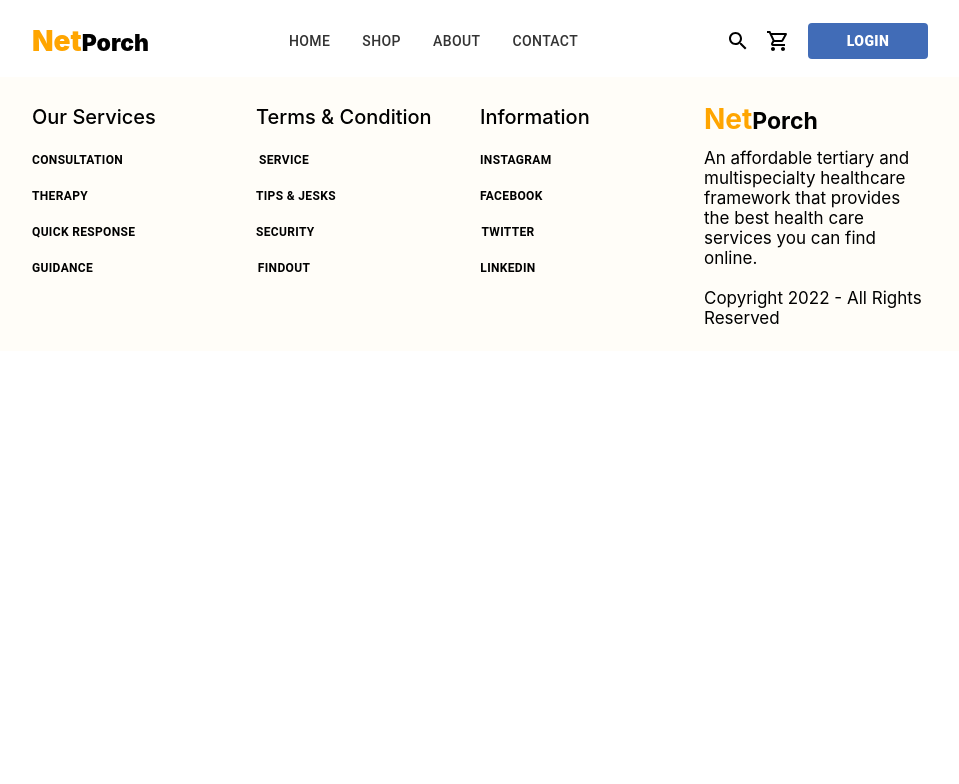
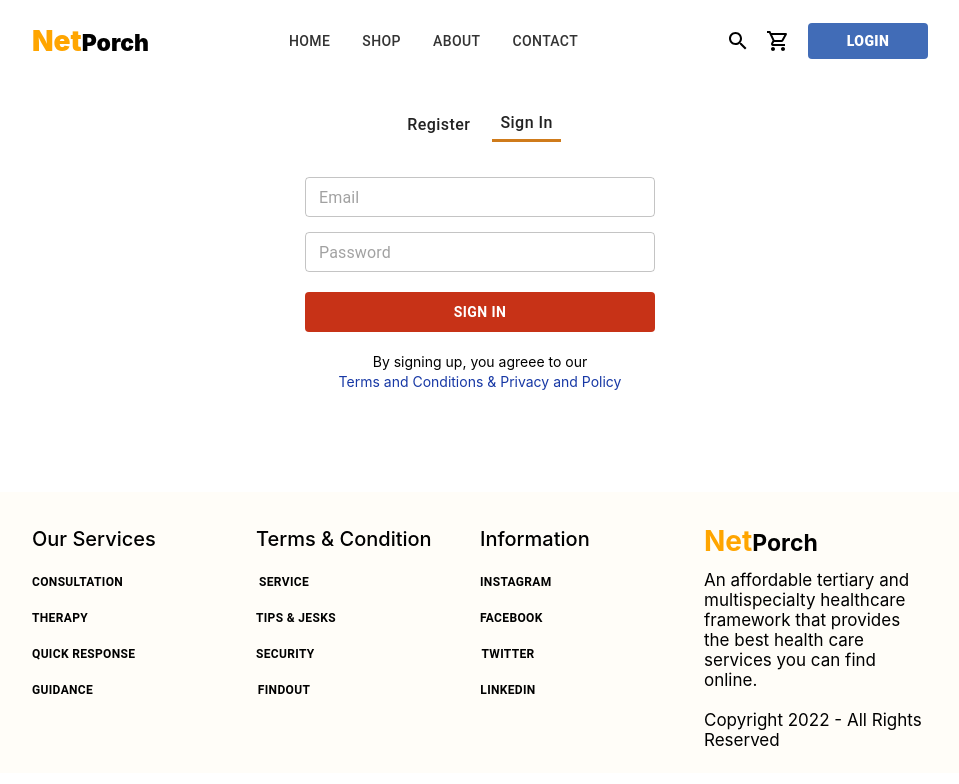
Before and after one commit to boskitech/neekseats, a React (Create React App) app: page /login in a window 1280 px wide. Shown: the top 784 px of the page, without its empty margins (160-1119 px from the left). Built offline with nearby package versions, Linux system fonts and the light colour scheme.

Commit message:
Auth page

```diff
--- a/src/App.js
+++ b/src/App.js
@@ -11,7 +11,7 @@ import AOS from "aos";
 import "aos/dist/aos.css";
 import ViewItem from "./pages/shop/ViewItem";
 import Cart from "./pages/cart/Cart";
-import Login from "./pages/auth/Login";
+import Login from "./pages/auth/auth";
 
 function App() {
   useEffect(() => {
--- a/src/pages/auth/Login.js
+++ /dev/null
@@ -1,5 +0,0 @@
-const Login = () => {
-  return <div>Login</div>;
-};
-
-export default Login;
--- /dev/null
+++ b/src/pages/auth/auth.js
@@ -0,0 +1,237 @@
+import { Button, Grid, Slide, TextField } from "@mui/material";
+import { styled } from "@mui/system";
+import { useState } from "react";
+
+const Login = () => {
+  const [actionType, setActionType] = useState("Login");
+
+  const StyledGridLoginSideDiv = styled(Grid)(({ theme }) => ({
+    width: "80%",
+    height: "auto",
+    margin: "100px auto",
+    display: "flex",
+    justifyContent: "center",
+    [theme.breakpoints.down("md")]: {
+      width: "90%",
+      display: "block",
+      height: "auto",
+      marginTop: "100px",
+    },
+  }));
+
+  const StyledGridLoginHeader = styled("div")(({ theme }) => ({
+    fontSize: "20px",
+    margin: "0px 0px",
+    color: "#07163a",
+    textAlign: "center",
+    fontWeight: 500,
+    [theme.breakpoints.down("md")]: {
+      margin: "0px 0px",
+    },
+  }));
+
+  const StyledGridLoginInput = styled(TextField)(({ theme }) => ({
+    width: "350px",
+    height: "45px",
+    margin: "5px auto",
+    fontSize: "14px",
+    backgoundColor: "white",
+    [theme.breakpoints.down("md")]: {
+      width: "100%",
+    },
+  }));
+
+  const StyledGridLoginButton = styled(Button)(({ theme }) => ({
+    display: "block",
+    width: "350px",
+    height: "40px",
+    backgroundColor: "#c73217",
+    color: "white",
+    margin: "10px auto",
+    fontWeight: 600,
+    "&:hover": { backgroundColor: "#2f53a5", color: "white" },
+    [theme.breakpoints.down("md")]: {
+      width: "100%",
+    },
+  }));
+
+  const StyledGridSelctButton = styled(Button)(({ theme }) => ({
+    width: "auto",
+    height: "35px",
+    backgroundColor: "#fff",
+    color: "#222",
+    margin: "7px",
+    marginBottom: "30px",
+    textTransform: "capitalize",
+    fontSize: "16px",
+    "&:hover": { backgroundColor: "#fff", color: "red" },
+    [theme.breakpoints.down("md")]: {
+      width: "100px",
+    },
+  }));
+
+  const StyledGridLoginText = styled("div")(({ theme }) => ({
+    textAlign: "center",
+    lineHeight: "20px",
+    fontSize: "14px",
+    marginTop: "10px",
+    [theme.breakpoints.down("md")]: {
+      width: "100%",
+      marginTop: "10px",
+    },
+  }));
+
+  return (
+    <StyledGridLoginSideDiv
+      container
+      direction="column"
+      display="flex"
+      justifyContent="center"
+    >
+      <Grid item>
+        <StyledGridLoginHeader>
+          <StyledGridSelctButton
+            sx={{
+              ...(actionType === "Register" && {
+                borderBottom: "3px solid #cf7b1b",
+                borderRadius: "0px",
+                "&:hover": {
+                  color: "#444",
+                },
+              }),
+            }}
+            onClick={() => setActionType("Register")}
+          >
+            Register
+          </StyledGridSelctButton>
+          <StyledGridSelctButton
+            sx={{
+              ...(actionType === "Login" && {
+                borderBottom: "3px solid #cf7b1b",
+                borderRadius: "0px",
+                "&:hover": {
+                  color: "#444",
+                },
+              }),
+            }}
+            onClick={() => setActionType("Login")}
+          >
+            Sign in
+          </StyledGridSelctButton>
+        </StyledGridLoginHeader>
+      </Grid>
+      {actionType === "Register" && (
+        <>
+          {" "}
+          <Slide
+            direction="right"
+            in={actionType === "Register"}
+            mountOnEnter
+            unmountOnExit
+          >
+            <Grid sx={{ margin: "auto" }} item>
+              <StyledGridLoginInput size="small" placeholder="Firstname" />
+            </Grid>
+          </Slide>
+          <Slide
+            direction="right"
+            in={actionType === "Register"}
+            mountOnEnter
+            unmountOnExit
+          >
+            <Grid sx={{ margin: "auto" }} item>
+              <StyledGridLoginInput size="small" placeholder="Lastname" />
+            </Grid>
+          </Slide>
+          <Slide
+            direction="right"
+            in={actionType === "Register"}
+            mountOnEnter
+            unmountOnExit
+          >
+            <Grid sx={{ margin: "auto" }} item>
+              <StyledGridLoginInput size="small" placeholder="Email" />
+            </Grid>
+          </Slide>
+          <Slide
+            direction="right"
+            in={actionType === "Register"}
+            mountOnEnter
+            unmountOnExit
+          >
+            <Grid sx={{ margin: "auto" }} item>
+              <StyledGridLoginInput size="small" placeholder="Location" />
+            </Grid>
+          </Slide>
+          <Slide
+            direction="right"
+            in={actionType === "Register"}
+            mountOnEnter
+            unmountOnExit
+          >
+            <Grid sx={{ margin: "auto" }} item>
+              <StyledGridLoginInput size="small" placeholder="Password" />
+            </Grid>
+          </Slide>
+        </>
+      )}
+      {actionType === "Login" && (
+        <>
+          {" "}
+          <Slide
+            direction="left"
+            in={actionType === "Login"}
+            mountOnEnter
+            unmountOnExit
+          >
+            <Grid sx={{ margin: "auto" }} item>
+              <StyledGridLoginInput size="small" placeholder="Email" />
+            </Grid>
+          </Slide>
+          <Slide
+            direction="left"
+            in={actionType === "Login"}
+            mountOnEnter
+            unmountOnExit
+          >
+            <Grid sx={{ margin: "auto" }} item>
+              <StyledGridLoginInput size="small" placeholder="Password" />
+            </Grid>
+          </Slide>
+        </>
+      )}
+      <Grid item>
+        <Slide
+          direction="left"
+          in={actionType === "Login"}
+          mountOnEnter
+          unmountOnExit
+        >
+          <StyledGridLoginButton>
+            {actionType === "Login" ? "Sign In" : "Register"}
+          </StyledGridLoginButton>
+        </Slide>
+        <Slide
+          direction="right"
+          in={actionType === "Register"}
+          mountOnEnter
+          unmountOnExit
+        >
+          <StyledGridLoginButton>
+            {actionType === "Login" ? "Sign In" : "Register"}
+          </StyledGridLoginButton>
+        </Slide>
+      </Grid>
+      <Grid item>
+        <StyledGridLoginText>
+          By signing up, you agreee to our <br />
+          <span style={{ color: "#1738a5", cursor: "pointer" }}>
+            Terms and Conditions & Privacy and Policy
+          </span>
+        </StyledGridLoginText>
+      </Grid>
+    </StyledGridLoginSideDiv>
+  );
+};
+
+export default Login;
```
